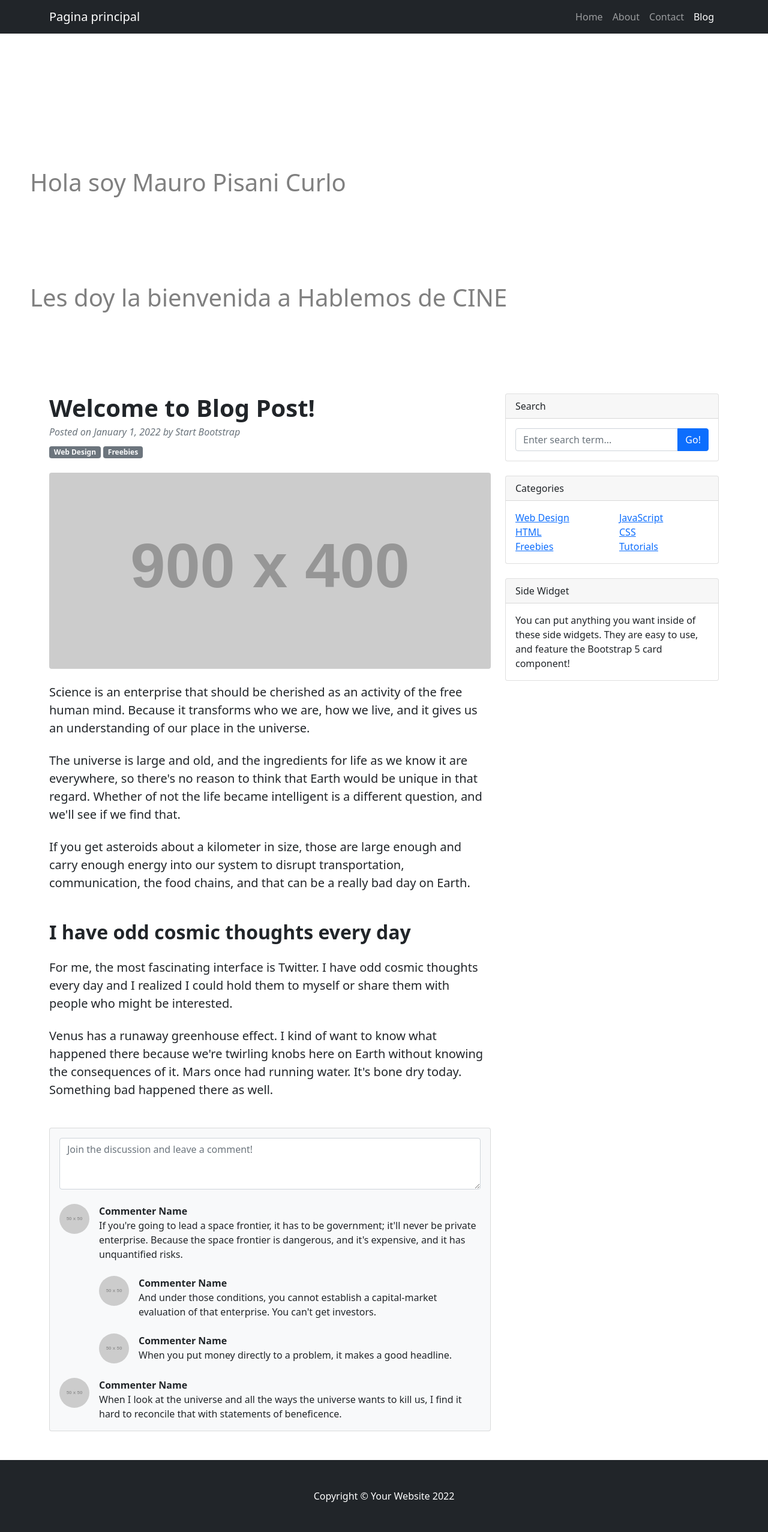
After one commit to Mauro903/Proyecto_final-Pisani_Curlo, a Django app: template hablemos_de_cine/Pagina_principal/templates/Pagina_principal/inicio.html in a window 1280 px wide. The commit adds this page. Shown: the whole page at 60% size. Run offline with Django 4.2, Linux system fonts and the light colour scheme; the template is opened without the code that fills it, so the values that code supplies are empty; grey boxes labelled with a size stand in for pictures from a placeholder-image service; some libraries are stand-ins or nearby versions.

Commit message:
Agregando templates

```diff
--- a/hablemos_de_cine/Pagina_principal/templates/Pagina_principal/Base.html
+++ b/hablemos_de_cine/Pagina_principal/templates/Pagina_principal/Base.html
@@ -1,3 +1,4 @@
+{% load static %}
 <!DOCTYPE html>
 <html lang="en">
     <head>
@@ -10,12 +11,20 @@
         <link rel="icon" type="image/x-icon" href="assets/favicon.ico" />
         <!-- Core theme CSS (includes Bootstrap)-->
         <link href="css/styles.css" rel="stylesheet" />
+        <style>
+
+            {% block estilos %}
+
+            {% endblock estilos %}
+
+        </style>
     </head>
+
     <body>
         <!-- Responsive navbar-->
         <nav class="navbar navbar-expand-lg navbar-dark bg-dark">
             <div class="container">
-                <a class="navbar-brand" href="#!">Start Bootstrap</a>
+                <a class="navbar-brand" href="{% url 'bienvenidos' %}">Pagina principal</a>
                 <button class="navbar-toggler" type="button" data-bs-toggle="collapse" data-bs-target="#navbarSupportedContent" aria-controls="navbarSupportedContent" aria-expanded="false" aria-label="Toggle navigation"><span class="navbar-toggler-icon"></span></button>
                 <div class="collapse navbar-collapse" id="navbarSupportedContent">
                     <ul class="navbar-nav ms-auto mb-2 mb-lg-0">
@@ -27,6 +36,10 @@
                 </div>
             </div>
         </nav>
+        <section style="padding:80px 50px;">
+            {% block contenido %}
+            {% endblock contenido %}
+        </section>
         <!-- Page content-->
         <div class="container mt-5">
             <div class="row">
--- /dev/null
+++ b/hablemos_de_cine/Pagina_principal/templates/Pagina_principal/inicio.html
@@ -0,0 +1,19 @@
+{% extends 'Pagina_principal/base.html' %}
+
+
+{% block estilos %}
+h1.titulos {
+    color: grey;
+}
+
+{% endblock estilos %}
+
+{% block contenido %}
+<br><br><br><br><br><br>
+<div>
+    <h1 class= "titulos">Hola soy Mauro Pisani Curlo<br><br><br><br>  Les doy la bienvenida a Hablemos de CINE</h1>
+
+</div>
+
+
+{% endblock contenido %}
--- a/hablemos_de_cine/Pagina_principal/urls.py
+++ b/hablemos_de_cine/Pagina_principal/urls.py
@@ -0,0 +1,7 @@
+from django.urls import path
+from Pagina_principal.views import *
+
+urlpatterns = [
+    path('bienvenidos/', bienvenidos, name='bienvenidos'),
+
+]
--- a/hablemos_de_cine/Pagina_principal/views.py
+++ b/hablemos_de_cine/Pagina_principal/views.py
@@ -1,3 +1,9 @@
 from django.shortcuts import render
 
 # Create your views here.
+
+
+def bienvenidos(request):
+        return render(
+        template_name="Pagina_principal/inicio.html",
+    )
--- a/hablemos_de_cine/hablemos_de_cine/urls.py
+++ b/hablemos_de_cine/hablemos_de_cine/urls.py
@@ -14,8 +14,21 @@
     2. Add a URL to urlpatterns:  path('blog/', include('blog.urls'))
 """
 from django.contrib import admin
-from django.urls import path
+from django.urls import path, include
+from Pagina_principal.views import bienvenidos
 
 urlpatterns = [
     path('admin/', admin.site.urls),
 ]
+
+
+
+
+from Pagina_principal.views import *
+
+
+urlpatterns = [
+    path('admin/', admin.site.urls),
+    path("", bienvenidos),
+    path('Pagina_principal/', include('Pagina_principal.urls')),
+]
```
